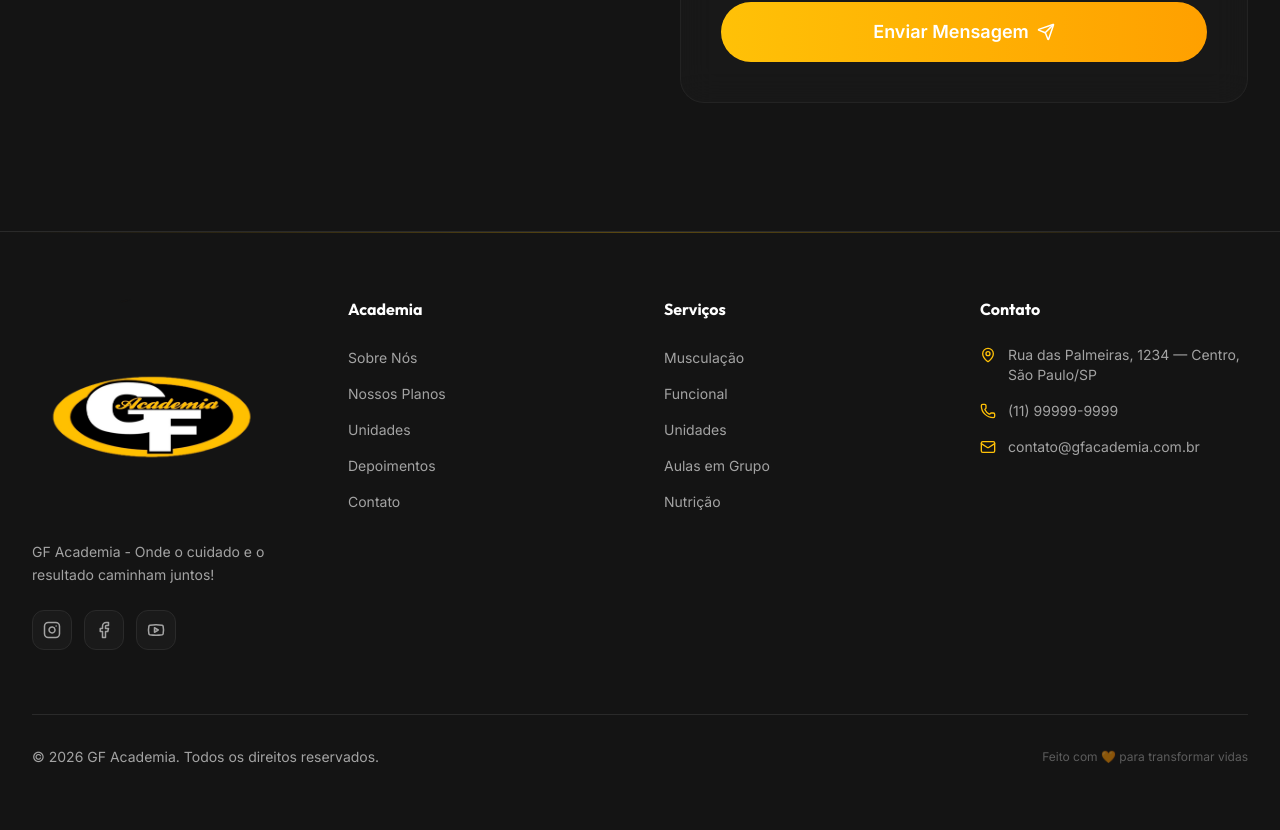
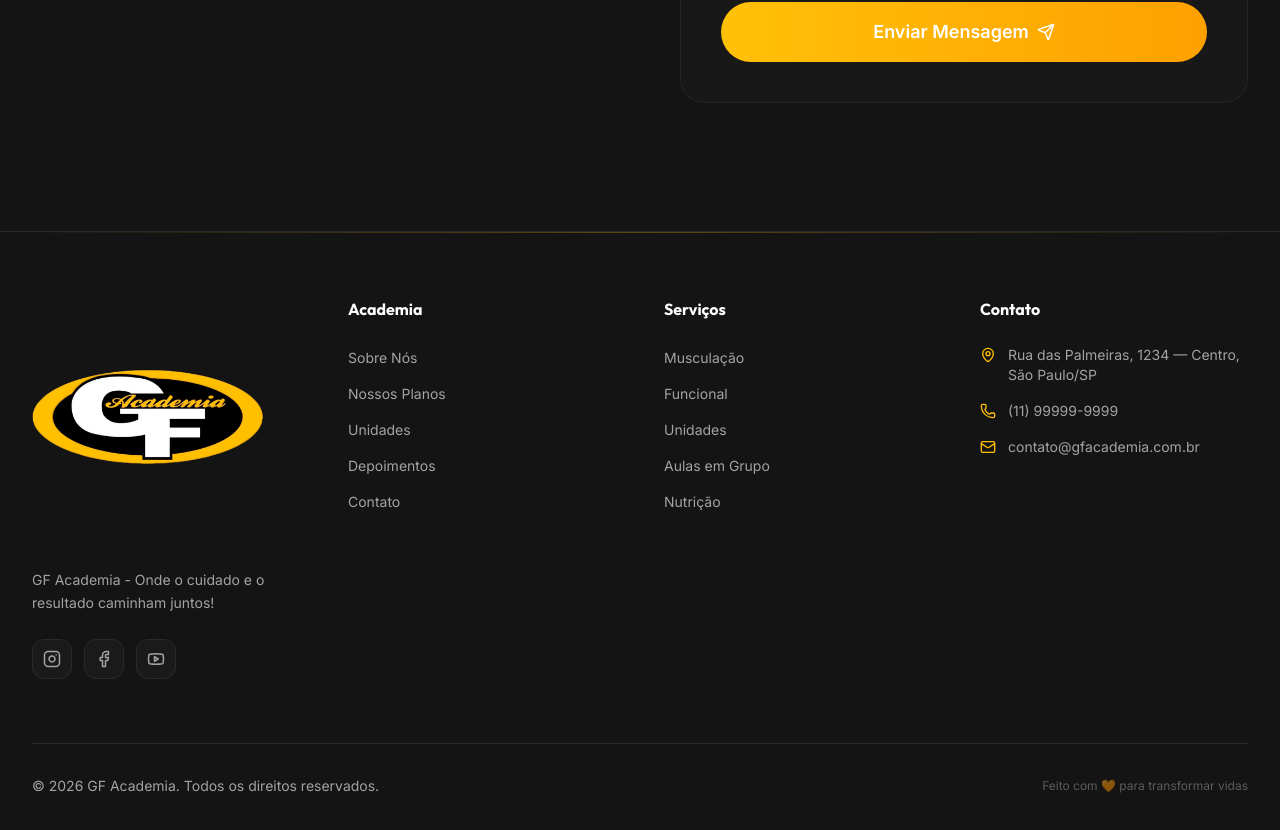
Before and after one commit to mktdigitalandersonmoraes/gf-academia, a React (Vite) app: page / in a window 1280 px wide. Shown: the part 7544-8374 px from the top of the page. Built offline with nearby package versions, Linux system fonts and the light colour scheme.

Commit message:
style: aplicar margens negativas para compensar espaco transparente na imagem da logo do footer

```diff
--- a/src/components/Footer.tsx
+++ b/src/components/Footer.tsx
@@ -52,12 +52,12 @@ export default function Footer() {
         {/* Grid principal */}
         <div className="grid md:grid-cols-2 lg:grid-cols-4 gap-12 mb-16">
           {/* Logo e descrição */}
-          <div className="lg:col-span-1 flex flex-col items-start text-left">
-            <a href="#inicio" className="flex items-center justify-start mb-1 group">
+          <div className="lg:col-span-1 flex flex-col items-start text-left mt-[-20px]">
+            <a href="#inicio" className="inline-block mb-3 group -ml-6">
               <img
                 src="/images/logo.png"
                 alt="GF Academia"
-                className="h-[240px] w-auto group-hover:scale-105 transition-transform duration-300"
+                className="w-[280px] max-w-none h-auto object-contain object-left group-hover:scale-105 transition-transform duration-300"
               />
             </a>
             <p className="text-muted-text text-sm leading-relaxed mb-6">
```
